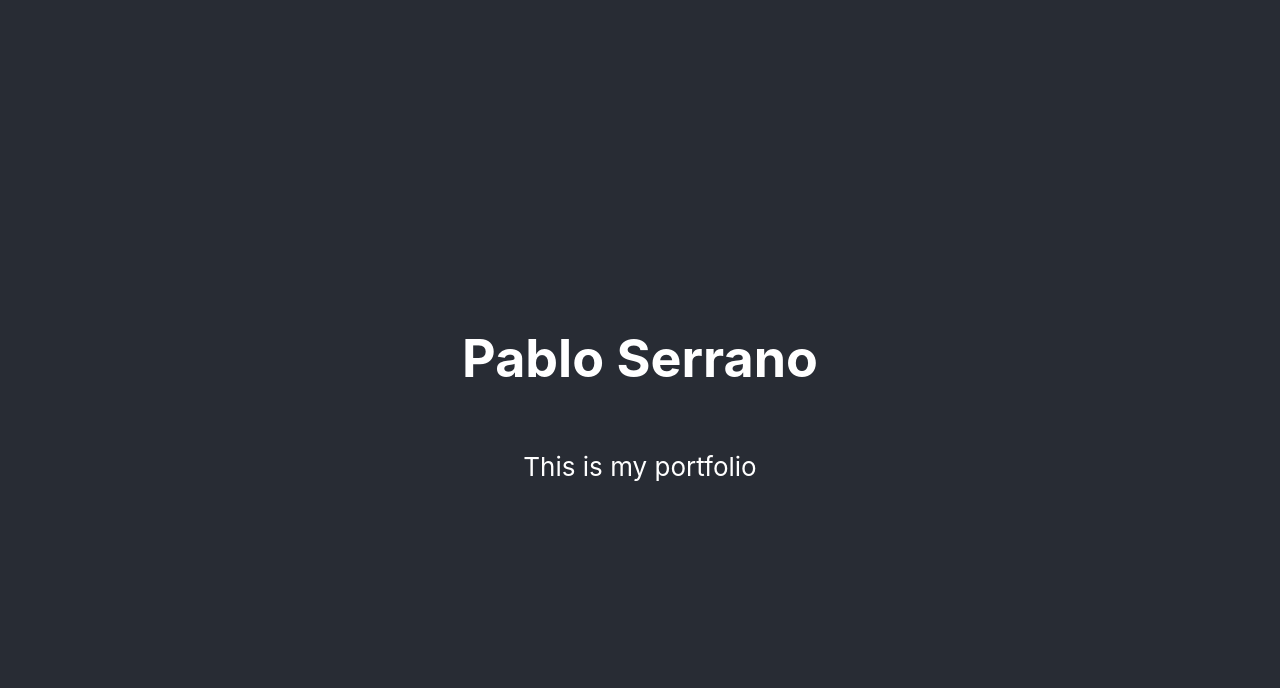
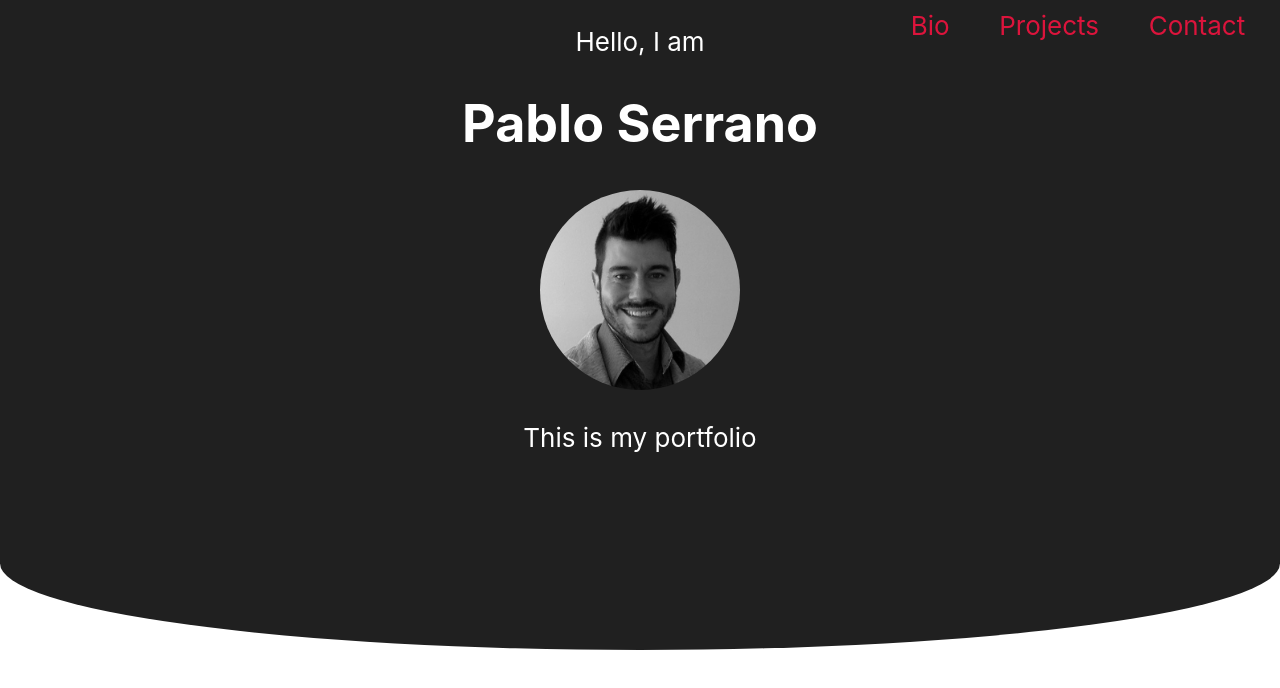
Before and after one commit to SerranoPablo/serranopablo.github.io, a React (Create React App) app: page / in a window 1280 px wide. Shown: the top 688 px of the page. Built offline with nearby package versions, Linux system fonts and the light colour scheme.

Commit message:
GitHub Pages working and Header added

```diff
--- a/src/App.css
+++ b/src/App.css
@@ -2,19 +2,8 @@
   text-align: center;
 }
 
-.App-logo {
-  height: 40vmin;
-  pointer-events: none;
-}
-
-@media (prefers-reduced-motion: no-preference) {
-  .App-logo {
-    animation: App-logo-spin infinite 20s linear;
-  }
-}
-
 .App-header {
-  background-color: #282c34;
+  background-color: #ffffff;
   min-height: 100vh;
   display: flex;
   flex-direction: column;
@@ -23,16 +12,3 @@
   font-size: calc(10px + 2vmin);
   color: white;
 }
-
-.App-link {
-  color: #61dafb;
-}
-
-@keyframes App-logo-spin {
-  from {
-    transform: rotate(0deg);
-  }
-  to {
-    transform: rotate(360deg);
-  }
-}
--- a/src/App.js
+++ b/src/App.js
@@ -1,14 +1,12 @@
 import logo from './logo.svg';
 import './App.css';
+import Header from './Header.js';
 
 function App() {
   return (
     <div className="App">
       <header className="App-header">
-        <h1>Pablo Serrano</h1>
-        <p>
-          This is my portfolio
-        </p>
+        <Header />
 
       </header>
     </div>
--- /dev/null
+++ b/src/Header.css
@@ -0,0 +1,28 @@
+.header{
+ background-color: #202020 ;
+ position: fixed;
+ top: 0;
+ width:100%;
+ height: 25em;
+ border-radius: 0 0 150% 150% / 0 0 40% 40%;
+
+
+}
+.header__menu{
+ width: 30%;
+ position:fixed;
+ right:0px;
+ margin: 10px 10px 0 0;
+ display: flex;
+ flex-direction: row;
+ justify-content: space-around;
+
+}
+.header__menu a{
+ color:crimson;
+ text-decoration: none;
+}
+.header__avatar{
+ border-radius: 50%;
+ width:200px;
+}
--- /dev/null
+++ b/src/Header.js
@@ -0,0 +1,26 @@
+import React from 'react';
+import './Header.css';
+import avatar from './images/avatar.jpeg';
+
+function Header() {
+ return (
+  <div class="header">
+   <div className="header__menu">
+    <a href="">Bio</a>
+    <a href="">Projects</a>
+    <a href="">Contact</a>
+   </div>
+   <p>Hello, I am</p>
+   <h1>Pablo Serrano</h1>
+   <img className="header__avatar" src={avatar} alt="Avatar" />
+
+
+   <p>
+    This is my portfolio
+   </p>
+
+  </div>
+ )
+}
+
+export default Header
```
Also changed, not shown: src/images/avatar.jpeg (added), 1 other file (tests, documents, lock files or other folders).
